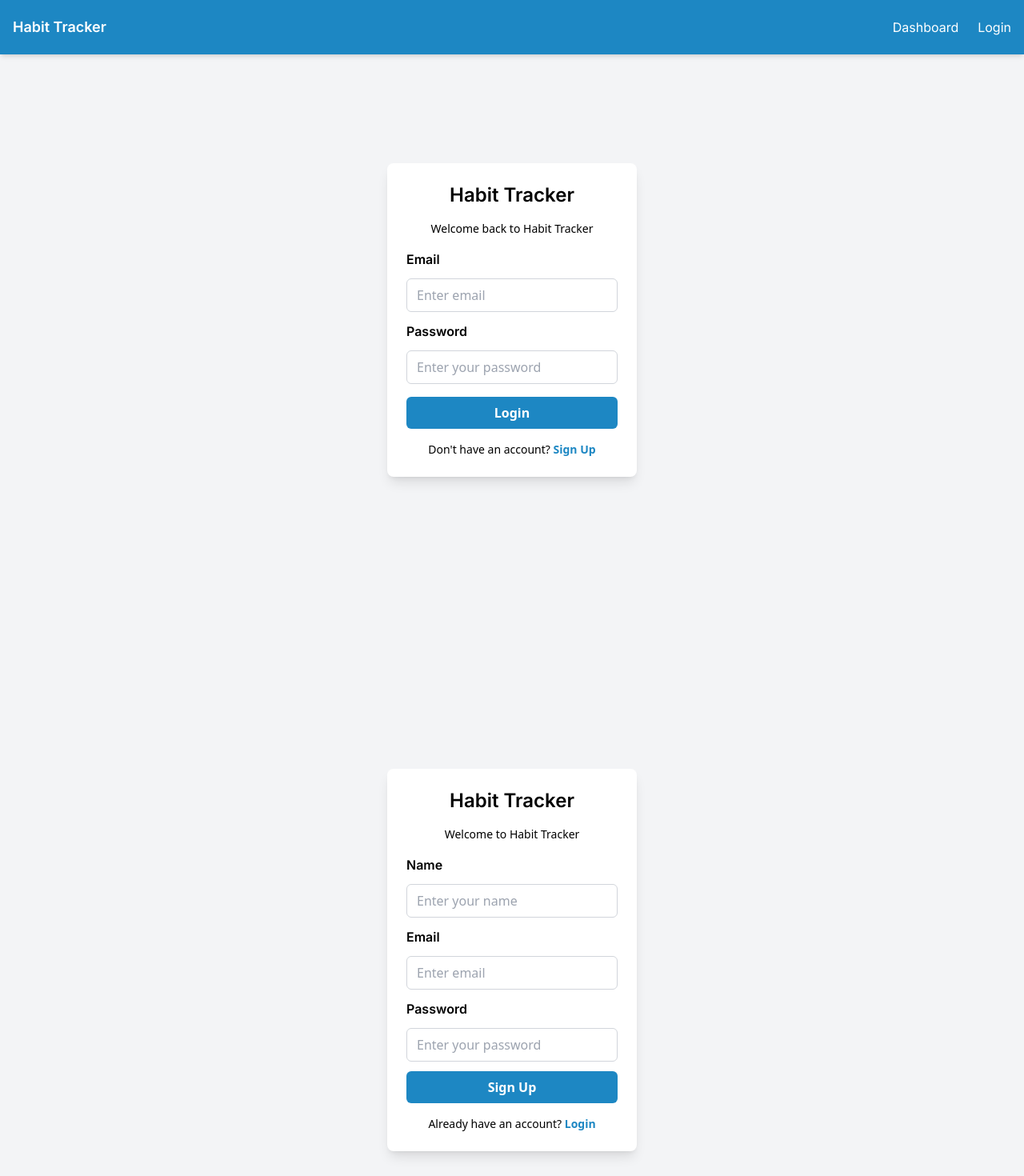
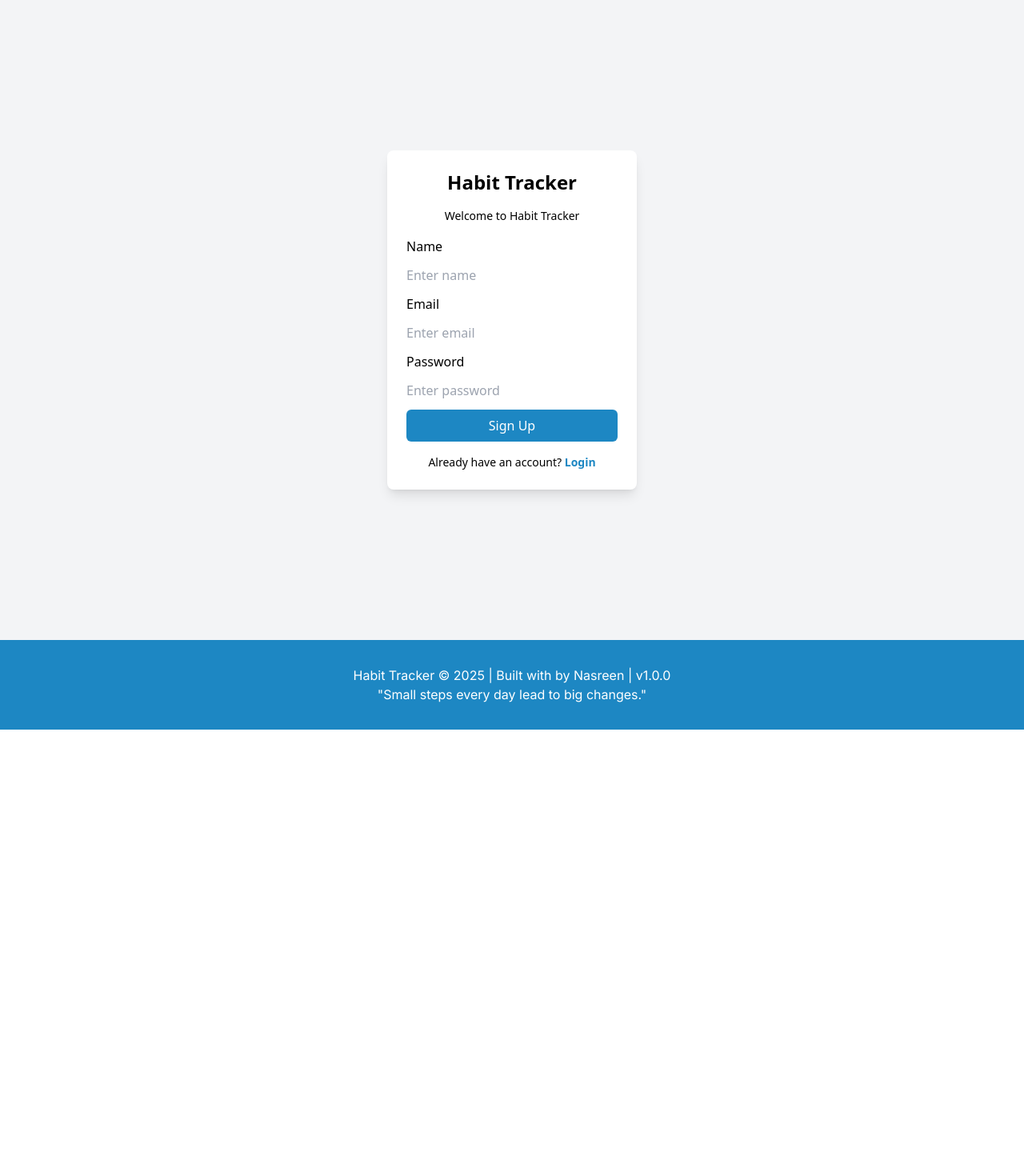
Before and after one commit to Nasreen245345/HabitTracker, a React (Vite) app in the folder frontend/: page /signup in a window 1280 px wide. Shown: the top 1470 px of the page at 80% size. After the commit the page ends 912 px from the top, so only its background shows below. Built offline with nearby package versions, Linux system fonts and the light colour scheme.

Commit message:
Routing added

```diff
--- a/frontend/src/App.jsx
+++ b/frontend/src/App.jsx
@@ -1,29 +1,29 @@
-import { useState } from 'react'
-import './App.css'
-import Navbar from './components/Navbar'
-import Loginpage from './pages/Loginpage'
-import Signuppage from './pages/Signuppage'
-import Footer from './components/Footer'
-import HabitTracker from './components/HabitTracker'
+import { BrowserRouter as Router, Routes, Route, Navigate } from "react-router-dom";
+import Navbar from './components/Navbar';
+import LoginPage from './pages/Loginpage';
+import SignupPage from './pages/Signuppage';
+import Footer from './components/Footer';
+import HabitTracker from './components/HabitTracker';
+import {useAuth} from './context/AuthContext.jsx'
 function App() {
+  const user=useAuth()
   return (
-    <>
-    <div className='nav'>
-     <Navbar />
-    </div>
-     <div className='login'>
-       <Loginpage />
-     </div>
-     <div>
-      <Signuppage />
-     </div>
-     <div className='mb-20 mt-20'>
-      <HabitTracker/>
-     </div>
-     <div>
-      <Footer/>
-     </div>
-    </>
+    <Router>
+      <div>
+        {/* {user &&<Navbar />} */}
+      </div>
+      <Routes>
+        <Route path="/" element={<Navigate to="/login" />} />
+        <Route path="/login" element={<LoginPage />} />
+        <Route path="/signup" element={<SignupPage />} />
+        <Route path="/tracker" element={<HabitTracker />} />
+      </Routes>
+
+      <div>
+        <Footer />
+      </div>
+    </Router>
   )
 }
-export default App
+
+export default App;
--- a/frontend/src/components/AddHabbitForm.jsx
+++ b/frontend/src/components/AddHabbitForm.jsx
@@ -10,8 +10,8 @@ function AddHabitForm({ onAddHabit }) {
 
     onAddHabit({
       name: habitName,
-    //   progress: 0,
-    //   days: []
+      progress: 0,
+      days: []
     });
     setHabitName("");
   };
--- a/frontend/src/components/HabitTracker.jsx
+++ b/frontend/src/components/HabitTracker.jsx
@@ -46,7 +46,7 @@ function HabitTracker() {
         ))}
       </ul>
 
-      {/* <Dashboard habits={habits} /> */}
+      <Dashboard habits={habits} />
     </div>
 
   );
--- a/frontend/src/components/Navbar.jsx
+++ b/frontend/src/components/Navbar.jsx
@@ -8,12 +8,12 @@ const Navbar = () => {
       <div className="max-w-screen-xl mx-auto px-4 py-5 flex items-center justify-between">
         <h1 className="text-customWhite font-bold text-lg">Habit Tracker</h1>
         <div className="hidden md:flex space-x-6">
-          <Link to='/dashboard' className="text-customWhite hover:underline">
+          {/* <Link to='/dashboard' className="text-customWhite hover:underline">
             Dashboard
           </Link>
           <Link to="/login" className="text-customWhite hover:underline">
             Login
-          </Link>
+          </Link> */}
         </div>
 
         {/* Mobile Menu Button */}
--- /dev/null
+++ b/frontend/src/context/AuthContext.jsx
@@ -0,0 +1,53 @@
+import React, { createContext, useContext, useState, useEffect } from "react";
+
+const AuthContext = createContext();
+
+export const useAuth = () => {
+  const context = useContext(AuthContext);
+  if (!context) {
+    throw new Error("useAuth must be used within an AuthProvider");
+  }
+  return context;
+};
+
+export const AuthProvider = ({ children }) => {
+  const [user, setUser] = useState(null);
+  const [token, setToken] = useState(null);
+
+  // Load user/token from localStorage on refresh
+  useEffect(() => {
+    const savedToken = localStorage.getItem("token");
+    const savedUser = localStorage.getItem("user");
+
+    if (savedToken && savedUser) {
+      setToken(savedToken);
+      setUser(JSON.parse(savedUser));
+    }
+  }, []);
+
+  // Save to localStorage when user changes
+  useEffect(() => {
+    if (token && user) {
+      localStorage.setItem("token", token);
+      localStorage.setItem("user", JSON.stringify(user));
+    }
+  }, [token, user]);
+
+  const login = (userData, jwtToken) => {
+    setUser(userData);
+    setToken(jwtToken);
+  };
+
+  const logout = () => {
+    setUser(null);
+    setToken(null);
+    localStorage.removeItem("token");
+    localStorage.removeItem("user");
+  };
+
+  return (
+    <AuthContext.Provider value={{ user, token, login, logout }}>
+      {children}
+    </AuthContext.Provider>
+  );
+};
--- a/frontend/src/main.jsx
+++ b/frontend/src/main.jsx
@@ -1,14 +1,15 @@
 import { StrictMode } from 'react'
 import { createRoot } from 'react-dom/client'
-import { BrowserRouter, Routes, Route } from "react-router-dom";
+import { BrowserRouter as Router, Routes, Route } from "react-router-dom";
 import './index.css'
 import App from './App.jsx'
-
+import {AuthProvider} from './context/AuthContext.jsx'
 createRoot(document.getElementById('root')).render(
 
   <StrictMode>
-    <BrowserRouter>
-    <App />
-    </BrowserRouter>
+    <AuthProvider>
+      <App />
+    </AuthProvider>
+
   </StrictMode>,
 )
--- a/frontend/src/pages/Loginpage.jsx
+++ b/frontend/src/pages/Loginpage.jsx
@@ -1,71 +1,80 @@
-import  { useState } from 'react'
-const Loginpage = (onToggle) => {
-    const [formData,setFormData]=useState({email:'',password:''})
-const handleSubmit=()=>{
+import { useState } from 'react';
+import { useNavigate } from 'react-router-dom';
+
+const LoginPage = () => {
+  const [formData, setFormData] = useState({ email: '', password: '' });
+  const navigate = useNavigate();
+
+  const handleSubmit = async (e) => {
     e.preventDefault();
+
+    // send login API request
+    try {
+      const res = await fetch("http://localhost:5000/api/auth/login", {
+        method: "POST",
+        headers: { "Content-Type": "application/json" },
+        body: JSON.stringify(formData),
+      });
+
+      const data = await res.json();
+      if (res.ok) {
+        localStorage.setItem("token", data.token);
+        alert("Login successful!");
+        navigate("/tracker"); // go to habit tracker after login
+      } else {
+        alert(data.message);
       }
-const handleChange=(e)=>{
-    setFormData((prev)=>({...prev,[e.target.name]:e.target.value}))
-    console.log(formData)
+    } catch (err) {
+      console.error(err);
+    }
+  };
 
-}
+  const handleChange = (e) => {
+    setFormData((prev) => ({ ...prev, [e.target.name]: e.target.value }));
+  };
+
   return (
     <div className="min-h-screen flex items-center justify-center bg-gray-100 px-4">
       <div className="bg-customWhite w-full sm:w-3/4 md:w-1/2 lg:w-1/3 xl:w-1/4 mx-auto flex flex-col justify-center rounded-lg gap-4 py-6 px-6 shadow-lg">
 
+        <div className="text-center text-black font-bold text-2xl">Habit Tracker</div>
+        <div className="text-center text-sm text-black">Welcome back to Habit Tracker</div>
 
-    <div className="text-center text-black font-bold font-inter text-2xl">
-      Habit Tracker
-    </div>
-    <div className="text-center text-sm text-black">
-      Welcome back to Habit Tracker
-    </div>
-    <form className='space-y-3 flex flex-col' onSubmit={handleSubmit}>
-
-    <label className="text-black font-bold font-inter">Email</label>
+        <form className="space-y-3 flex flex-col" onSubmit={handleSubmit}>
+          <label>Email</label>
           <input
-     id="email"
             name="email"
             type="email"
-                placeholder="Enter email"
-                autoComplete="email"
             required
             value={formData.email}
             onChange={handleChange}
-      className="px-3 py-2 rounded-md border border-gray-300 focus:outline-none focus:ring-2 focus:ring-blue-400"
+            placeholder="Enter email"
+            className="px-3 py-2 rounded-md border border-gray-300"
           />
 
-
-    <label className="text-black font-bold font-inter">Password</label>
+          <label>Password</label>
           <input
-
             name="password"
             type="password"
-      placeholder="Enter your password"
-      autoComplete='current-password'
             required
             value={formData.password}
             onChange={handleChange}
-      className="px-3 py-2 rounded-md border border-gray-300 focus:outline-none focus:ring-2 focus:ring-blue-400"
+            placeholder="Enter password"
+            className="px-3 py-2 rounded-md border border-gray-300"
           />
+
+          <button type="submit" className="bg-blue1 text-white py-2 rounded-md">Login</button>
         </form>
 
-    <button type='submit' className="bg-blue1 text-white py-2 rounded-md font-bold hover:bg-blue-200 transition-colors">
-      Login
-    </button>
-
-
         <div className="text-center text-sm">
-      Don't have an account?{" "}
-      <button className="text-blue1 font-bold hover:underline">
+          Don’t have an account?{" "}
+          <button onClick={() => navigate("/signup")} className="text-blue1 font-bold hover:underline">
             Sign Up
           </button>
         </div>
       </div>
     </div>
+  );
+};
 
-
-  )
-}
-
-export default Loginpage
+export default LoginPage;
--- a/frontend/src/pages/Signuppage.jsx
+++ b/frontend/src/pages/Signuppage.jsx
@@ -1,90 +1,59 @@
 import React, { useState } from 'react';
+import { useNavigate } from 'react-router-dom';
 
 const SignupPage = () => {
-  const [formData, setFormData] = useState({
-    name: '',
-    email: '',
-    password: ''
-  });
-
+  const [formData, setFormData] = useState({ name: '', email: '', password: '' });
+  const navigate = useNavigate();
 
   const handleChange = (e) => {
-    const { name, value } = e.target;
-    setFormData({
-      ...formData,
-      [name]: value,
-    });
+    setFormData({ ...formData, [e.target.name]: e.target.value });
   };
 
+  const handleSubmit = async (e) => {
+    e.preventDefault();
 
-  const handleSubmit = (e) => {
+    try {
+      const res = await fetch("http://localhost:5000/api/auth/signup", {
+        method: "POST",
+        headers: { "Content-Type": "application/json" },
+        body: JSON.stringify(formData),
+      });
 
-    console.log( formData);
+      const data = await res.json();
+      if (res.ok) {
+        alert("Signup successful!");
+        localStorage.setItem("token", data.token);
+        navigate("/login"); // go to login after signup
+      } else {
+        alert(data.message);
+      }
+    } catch (err) {
+      console.error(err);
+    }
   };
 
   return (
     <div className="min-h-screen flex items-center justify-center bg-gray-100 px-4">
       <div className="bg-customWhite w-full sm:w-3/4 md:w-1/2 lg:w-1/3 xl:w-1/4 mx-auto flex flex-col justify-center rounded-lg gap-4 py-6 px-6 shadow-lg">
+        <div className="text-center text-black font-bold text-2xl">Habit Tracker</div>
+        <div className="text-center text-sm text-black">Welcome to Habit Tracker</div>
 
-        <div className="text-center text-black font-bold font-inter text-2xl">
-          Habit Tracker
-        </div>
-        <div className="text-center text-sm text-black">
-          Welcome to Habit Tracker
-        </div>
+        <form onSubmit={handleSubmit} className="space-y-3 flex flex-col">
+          <label>Name</label>
+          <input name="name" value={formData.name} onChange={handleChange} required placeholder="Enter name" />
 
+          <label>Email</label>
+          <input name="email" type="email" value={formData.email} onChange={handleChange} required placeholder="Enter email" />
 
-        <form onSubmit={handleSubmit} className='space-y-3 flex flex-col'>
-          <label className="text-black font-bold font-inter">Name</label>
-          <input
-            type="text"
-            id="name"
-            name="name"
-            required
-            value={formData.name}
-            onChange={handleChange}
-            placeholder='Enter your name'
-            className="px-3 py-2 rounded-md border border-gray-300 focus:outline-none focus:ring-2 focus:ring-blue-500"
-          />
+          <label>Password</label>
+          <input name="password" type="password" value={formData.password} onChange={handleChange} required placeholder="Enter password" />
 
-          <label className="text-black font-bold font-inter">Email</label>
-          <input
-            id="email"
-            name="email"
-            type="email"
-            placeholder="Enter email"
-            autoComplete="email"
-            required
-            value={formData.email}
-            onChange={handleChange}
-            className="px-3 py-2 rounded-md border border-gray-300 focus:outline-none focus:ring-2 focus:ring-blue-500"
-          />
-
-          <label className="text-black font-bold font-inter">Password</label>
-          <input
-            id="password"
-            name="password"
-            type="password"
-            placeholder="Enter your password"
-            autoComplete='current-password'
-            required
-            value={formData.password}
-            onChange={handleChange}
-            className="px-3 py-2 rounded-md border border-gray-300 focus:outline-none focus:ring-2 focus:ring-blue-500"
-          />
-
-
-          <button
-            type="submit"
-            className="bg-blue1 text-white py-2 rounded-md font-bold hover:bg-blue-200 transition-colors"
-          >
-            Sign Up
-          </button>
+          <button type="submit" className="bg-blue1 text-white py-2 rounded-md">Sign Up</button>
         </form>
 
         <div className="text-center text-sm">
           Already have an account?{" "}
-          <button className="text-blue1 font-bold hover:underline">
+          <button onClick={() => navigate("/login")} className="text-blue1 font-bold hover:underline">
             Login
           </button>
         </div>
```
Also changed, not shown: frontend/src/context/AuthContext.js (deleted), 1 other file (tests, documents, lock files or other folders). Lines whose indentation alone changed are shown as unchanged.
